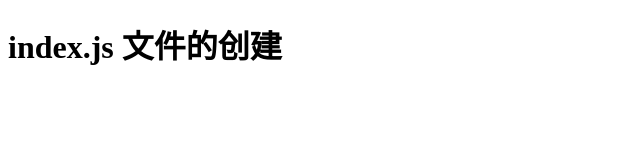
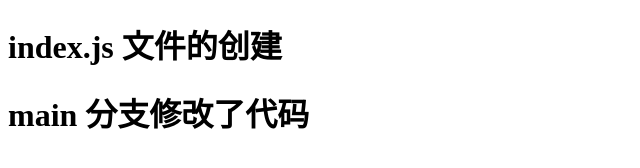
Before and after one commit to changesmyself/hi, a plain HTML site: page js/index.html in a window 1280 px wide. Shown: the whole page, without its empty margins (0-640 px from the left). Drawn offline with Linux system fonts and the light colour scheme.

Commit message:
main update index.html

```diff
--- a/js/index.html
+++ b/js/index.html
@@ -10,6 +10,7 @@
 
 <body>
     <h1>index.js 文件的创建</h1>
+    <h1>main 分支修改了代码</h1>
 </body>
 
 </html>
```
